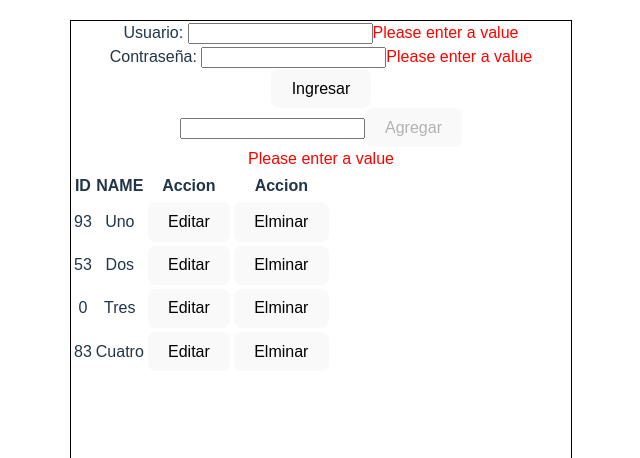
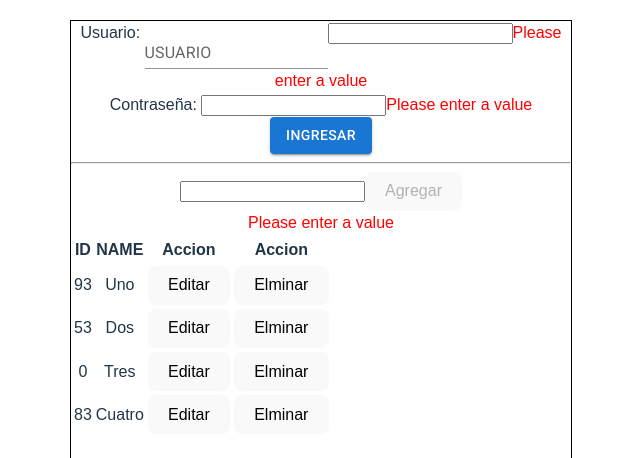
Before and after one commit to GodofredoNahBurgos/curso-react, a React (Vite) app: page / in a window 1280 px wide. Shown: the top 458 px of the page, without its empty margins (319-959 px from the left). Built offline with nearby package versions, Linux system fonts and the light colour scheme.

Commit message:
Agregando miu React

```diff
--- a/src/App.jsx
+++ b/src/App.jsx
@@ -1,4 +1,8 @@
-import { useState } from "react";
+import '@fontsource/roboto/300.css';
+import '@fontsource/roboto/400.css';
+import '@fontsource/roboto/500.css';
+import '@fontsource/roboto/700.css';
+
 import "./App.css";
 import { useError } from "./hook/useError";
 import { useLoginUser } from "./hook/useLoginUser";
@@ -6,6 +10,7 @@ import { useLoginPassword } from "./hook/useLoginPassword";
 import { useHandleList } from "./hook/useHandleList";
 import { listArray } from "./services/listArray";
 import { dataBase } from "./services/dataBase";
+import { Button, TextField } from '@mui/material';
 
 function App() {
   const { list, handleInsert, handleEdit, handleDelete } = useHandleList(listArray);
@@ -31,6 +36,7 @@ function App() {
     <div className="App">
       <div className="div-prueba">
         <label>Usuario: </label>
+        <TextField id="standard-basic" label="USUARIO" variant="standard" />
         <input type="text" name="user" onChange={handleOnchanges} value={inputValues.value}></input>
         {errors !== "" && <>
           <span style={{ color: "red" }} >{errors}</span>
@@ -40,9 +46,9 @@ function App() {
         {errorsPassword !== "" && <>
           <span style={{ color: "red" }} >{errorsPassword}</span>
         </>}<br/>
-        <button onClick={ingreso}>Ingresar</button><br/>
+        <Button variant="contained" onClick={ingreso}>Ingresar</Button>
 
-        <input type="text" name="name" onChange={handleOnchange} value={inputValue.value} />
+        <hr/><input type="text" name="name" onChange={handleOnchange} value={inputValue.value} />
         <button onClick={() => handleInsert(inputValue.value)} disabled={error !== ""} >Agregar</button>
         {error !== "" && <>
           <br />
```
Also changed, not shown: package.json (+7 -0 lines), src/components/BasicButtons.js (added, +13 -0 lines), src/components/BasicTextFields.js (added, +20 -0 lines), 1 other file (tests, documents, lock files or other folders).
